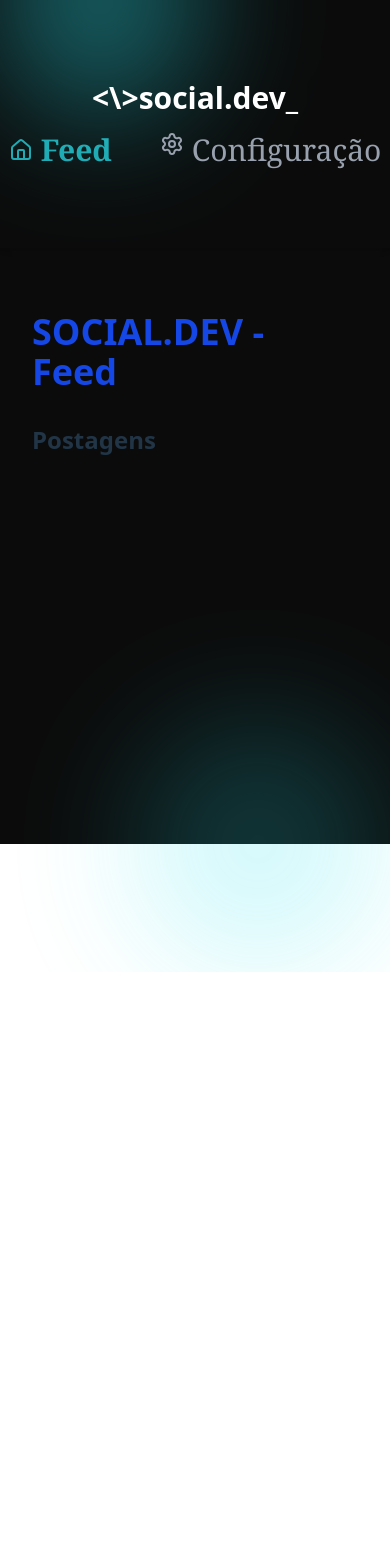
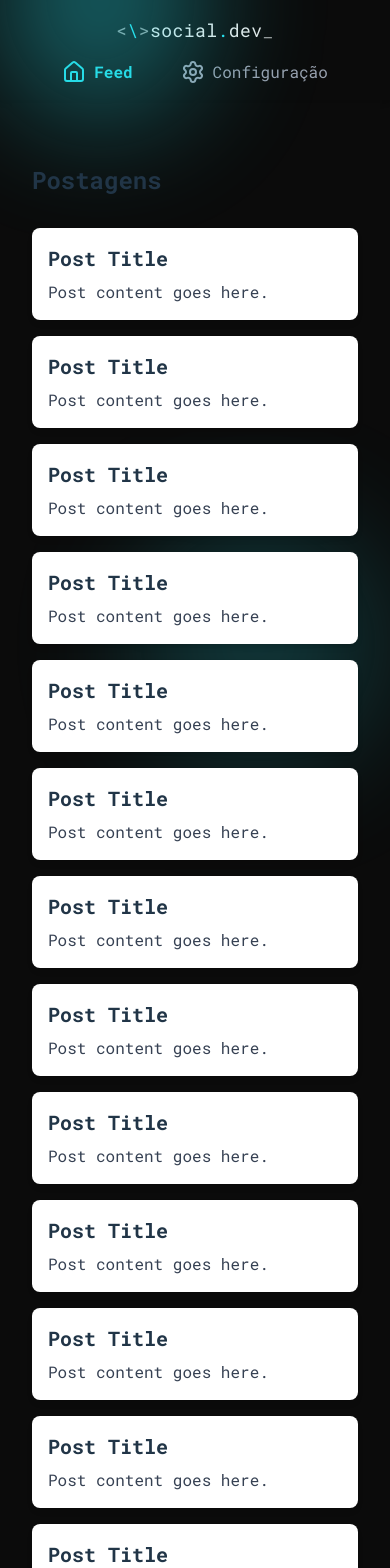
Before and after one commit to webcarlos19/devconnect, a React (Vite) app in the folder frontend/: page /app in a window 390 px wide. Shown: the top 1568 px of the page. Before the commit the page ends 972 px from the top, so only its background shows below. Built offline with nearby package versions, Linux system fonts and the light colour scheme.

Commit message:
feat: update style on login and feed pages

```diff
--- a/frontend/index.html
+++ b/frontend/index.html
@@ -4,6 +4,7 @@
     <meta charset="UTF-8" />
     <link rel="icon" type="image/svg+xml" href="/vite.svg" />
     <meta name="viewport" content="width=device-width, initial-scale=1.0" />
+    <link href="https://fonts.googleapis.com/css2?family=Roboto+Mono:wght@400;500;700&display=swap" rel="stylesheet">
     <title>my-react-tailwind-app</title>
   </head>
   <body>
--- /dev/null
+++ b/frontend/src/components/App/Feed/Posts/Posts.jsx
@@ -0,0 +1,31 @@
+import PostCard from "../PostCard/PostCard";
+
+function Posts() {
+    return (
+        <div className="grid gap-4 relative z-20">
+            <h2 className="text-2xl font-semibold mb-4">Postagens</h2>
+
+            {/* Exemplo de postagens */}
+            <PostCard />
+            <PostCard />
+            <PostCard />
+            <PostCard />
+            <PostCard />
+            <PostCard />
+            <PostCard />
+            <PostCard />
+            <PostCard />
+            <PostCard />
+            <PostCard />
+            <PostCard />
+            <PostCard />
+            <PostCard />
+            <PostCard />
+            <PostCard />
+            <PostCard />
+            <PostCard />
+        </div>
+    )
+}
+
+export default Posts;
--- a/frontend/src/components/App/Navbar/Navbar.jsx
+++ b/frontend/src/components/App/Navbar/Navbar.jsx
@@ -11,15 +11,15 @@ const urlActive = location.pathname;
   console.log(urlActive);
 
   return (
-     <header className="relative text-white shadow-md py-20 overflow-hidden bg-[#0B0B0B]">
+    <header className="relative text-white shadow-md py-4 overflow-hidden bg-[#0B0B0B]">
 
       <div className="relative container mx-auto flex flex-col items-center z-10">
-        <Logo/>
+        <Logo />
 
         {/* menu de nav */}
-         <nav className="flex space-x-12 text-1g font-serif">
-           <NavLink to="/app" className={`text-3xl flex items-center gap-2 transition-all duration-200 ${urlActive === "/app" ? "animate-pulse text-[#28E1ED] font-bold" : "text-gray-400 hover:text-white"}`}> <Home size={24}/>Feed</NavLink>
-           <NavLink to="/app/settings" className={`flex item-center gap-2  transition-all duration-200 text-3xl ${urlActive === "/app/settings" ? "animate-pulse text-[#28E1ED] font-bold" : "text-gray-400 hover:text-white"}`}> <Settings size={24}/>Configuração</NavLink>
+        <nav className="flex space-x-12 text-md">
+          <NavLink to="/app" className={`flex items-center gap-2 transition-all duration-200 ${urlActive === "/app" ? "animate-pulse text-[#28E1ED] font-bold" : "text-gray-400 hover:text-white"}`}> <Home size={24} />Feed</NavLink>
+          <NavLink to="/app/settings" className={`flex item-center gap-2  transition-all duration-200 ${urlActive === "/app/settings" ? "animate-pulse text-[#28E1ED] font-bold" : "text-gray-400 hover:text-white"}`}> <Settings size={24} />Configuração</NavLink>
         </nav>
       </div>
     </header>
--- a/frontend/src/components/Login/LoginForm.jsx
+++ b/frontend/src/components/Login/LoginForm.jsx
@@ -1,12 +1,21 @@
 import { useState } from "react";
+import { useNavigate } from "react-router-dom";
 
 function LoginForm() {
   const [tela, setTela] = useState("inicio");
+
+  const navigate = useNavigate();
 
   const inputBase =
     "w-full mb-8 px-4 py-2 rounded-lg bg-transparent border border-white/30 text-white placeholder-white/60 focus:outline-none";
 
   const inputFocus = " focus:border-[#28E1ED] focus:ring-2 focus:ring-[#28E1ED]/30";
+
+  const handleSubmit = (e) => {
+    e.preventDefault();
+    // Lógica de autenticação aqui
+    navigate("/app");
+  }
 
   return (
     <div className="text-left w-[350px]">
@@ -15,17 +24,17 @@ function LoginForm() {
         <>
           <button
             onClick={() => setTela("login")}
-            className="w-full py-3 rounded-lg font-semibold text-black bg-[#28E1ED] hover:bg-[#1bd7dd] transition-shadow shadow-sm"
+            className="w-full cursor-pointer py-3 rounded-lg font-semibold text-black bg-[#28E1ED] hover:bg-[#1bd7dd] transition-shadow shadow-sm"
             style={{ boxShadow: "0 6px 20px rgba(40,225,237,0.12)" }}
           >
             Entrar agora
           </button>
 
-          <p className="text-sm text-white/70 text-center my-4">OU</p>
+          <p className="text-sm text-white/70 text-center my-4 md:my-8">OU</p>
 
           <button
             onClick={() => setTela("cadastro")}
-            className="w-full py-3 rounded-lg font-semibold text-white border border-white/40 hover:bg-white/10 transition"
+            className="w-full cursor-pointer py-3 rounded-lg font-semibold text-white border border-white/40 hover:bg-white/10 transition"
           >
             Cadastrar-se
           </button>
@@ -46,6 +55,7 @@ function LoginForm() {
           />
 
           <button
+            onClick={handleSubmit}
             className="w-full py-3 rounded-lg font-semibold text-black bg-[#28E1ED] hover:bg-[#1bd7dd] transition"
             style={{ boxShadow: "0 6px 20px rgba(40,225,237,0.12)" }}
           >
--- a/frontend/src/components/Logo/Logo.jsx
+++ b/frontend/src/components/Logo/Logo.jsx
@@ -1,14 +1,10 @@
 function Logo() {
-    return(
+    return (
         <div>
             {/* LOGO */}
-    <h1 className="text-3xl font-bold tarcking-wide mb-4">
-        &lt;\&gt;social.dev_
-    </h1>
-
-
-
-
+            <div className="text-lg md:text-2xl font-normal tracking-wide mb-4">
+                <span className="text-[#999999]">&lt;</span><span className="text-[#28E1ED]">\</span><span className="text-[#999999]">&gt;</span><span className="text-[#EAEAEA]">social</span><span className="text-[#28E1ED]">.</span><span className="text-[#EAEAEA]">dev</span><span className="text-[#999999]">_</span>
+            </div>
         </div>
     )
 }
--- a/frontend/src/index.css
+++ b/frontend/src/index.css
@@ -1,7 +1,7 @@
 @import "tailwindcss";
 
 :root {
-  font-family: system-ui, Avenir, Helvetica, Arial, sans-serif;
+  font-family: 'Roboto Mono', monospace, sans-serif;
   line-height: 1.5;
   font-weight: 400;
 
--- a/frontend/src/pages/Index.jsx
+++ b/frontend/src/pages/Index.jsx
@@ -1,27 +1,28 @@
 import LoginForm from "../components/Login/LoginForm";
+import Logo from "../components/Logo/Logo";
 
 function Index() {
   return (
-    <div className="min-h-screen w-screen bg-gradient-to-r from-[#0B0B0B] to-[#28E1ED] flex flex-col">
+    <div className="min-h-screen w-screen bg-gradient-to-r from-[#0B0B0B] to-[#28E1ED] flex flex-col justify-between px-4 py-4 md:px-20 md:py-20">
 
-      <div className="pt-16 pl-20">
-        <h1 className="text-4xl font-mono font-bold text-white tracking-wide mb-12">
-          &lt;/Social.dev_&gt;
-        </h1>
+      <div className="container flex flex-col gap-4 md:gap-10">
+        <Logo />
 
+        <div className="flex flex-col gap-4">
           <span className="text-xs font-semibold text-cyan-300 tracking-wider">
             Conheça
           </span>
 
-        <p className="text-sm text-white/80 leading-relaxed mb-12 max-w-sm">
+          <p className="text-sm md:text-lg text-white/80 leading-relaxed max-w-xl">
             Uma rede social de código aberto desenvolvida pelos alunos da{" "}
             <span className="font-semibold text-white">YOUDEV</span>, disponível para uso ao público.
           </p>
+        </div>
 
         <LoginForm />
       </div>
 
-      <footer className="mt-auto pl-20 pb-6">
+      <footer>
         <p className="text-xs text-white/60">
           Todos os direitos reservados © 2025 | YOUDEV
         </p>
--- a/frontend/src/pages/app/Feed.jsx
+++ b/frontend/src/pages/app/Feed.jsx
@@ -1,16 +1,14 @@
+import Posts from "../../components/App/Feed/Posts/Posts"
+
 function Feed() {
     return (
         <div className="container mx-auto px-4 py-8">
+            {/* Efeitos de background */}
+            <div className="absolute z-10 top-0 left-0 w-50 h-60 bg-[#28e1ed] opacity-40 rounded-full blur-3xl transform-translate-x1/2 -translate-y-1/2"></div>
+            <div className="absolute z-10 bottom-[200px] right-1 w-64 h-64 bg-[#28e1ed] opacity-20 rounded-full blur-3xl translate-y-1/2"></div>
 
-            {/* 🔵 Bolhas de fundo */}
-        <div className="absolute top-0 left-0 w-50 h-60 bg-[#28e1ed] opacity-40 rounded-full blur-3xl transform-translate-x1/2 -translate-y-1/2"></div>
-        <div className="absolute bottom-0 right-1 w-64 h-64 bg-[#28e1ed] opacity-20 rounded-full blur-3xl translate-y-1/2"></div>
-
-            <h1 className="text-4xl font-bold text-blue-700 mb-8">SOCIAL.DEV - Feed</h1>
-
-            <div className="grid gap-4">
-                <h2 className="text-2xl font-semibold mb-4">Postagens</h2>
-            </div>
+            {/* Exemplo de postagens */}
+            <Posts />
         </div>
     )
 }
```
Also changed, not shown: 1 other file (tests, documents, lock files or other folders). Lines whose indentation alone changed are shown as unchanged.
